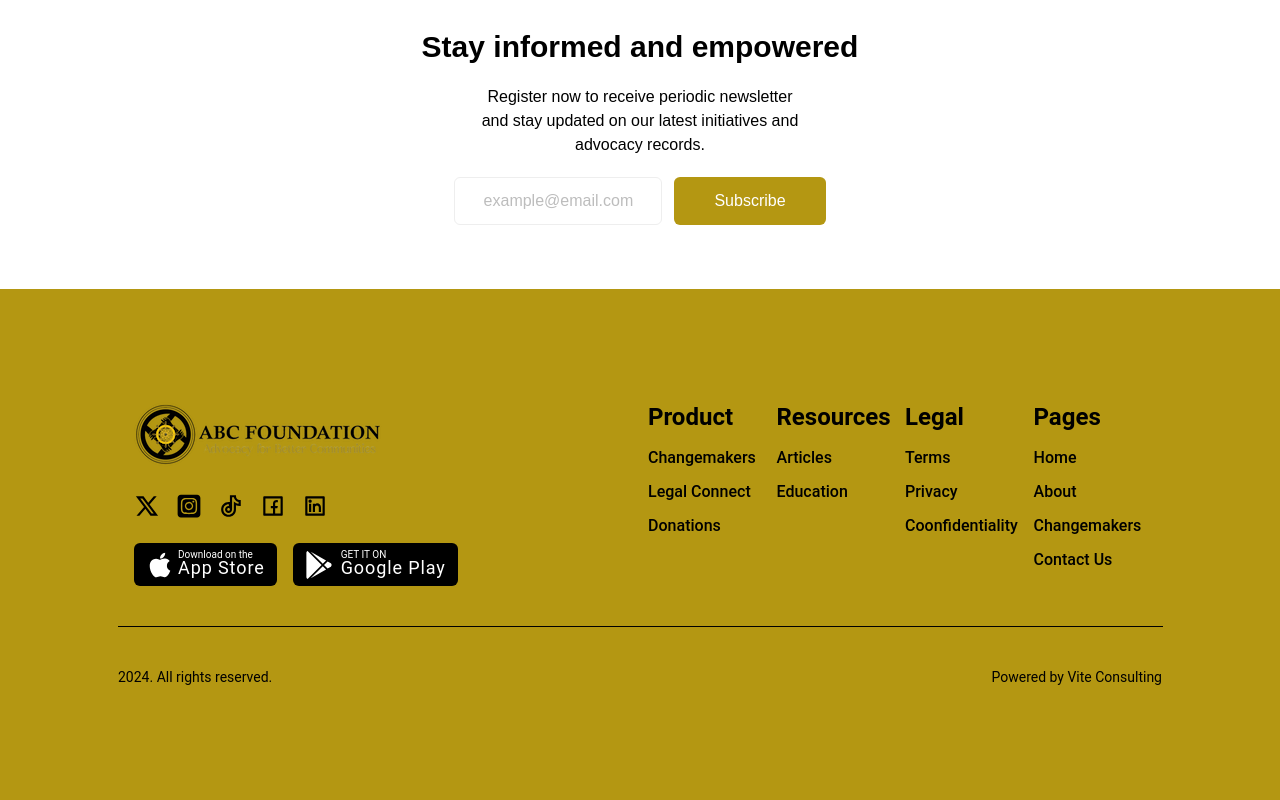
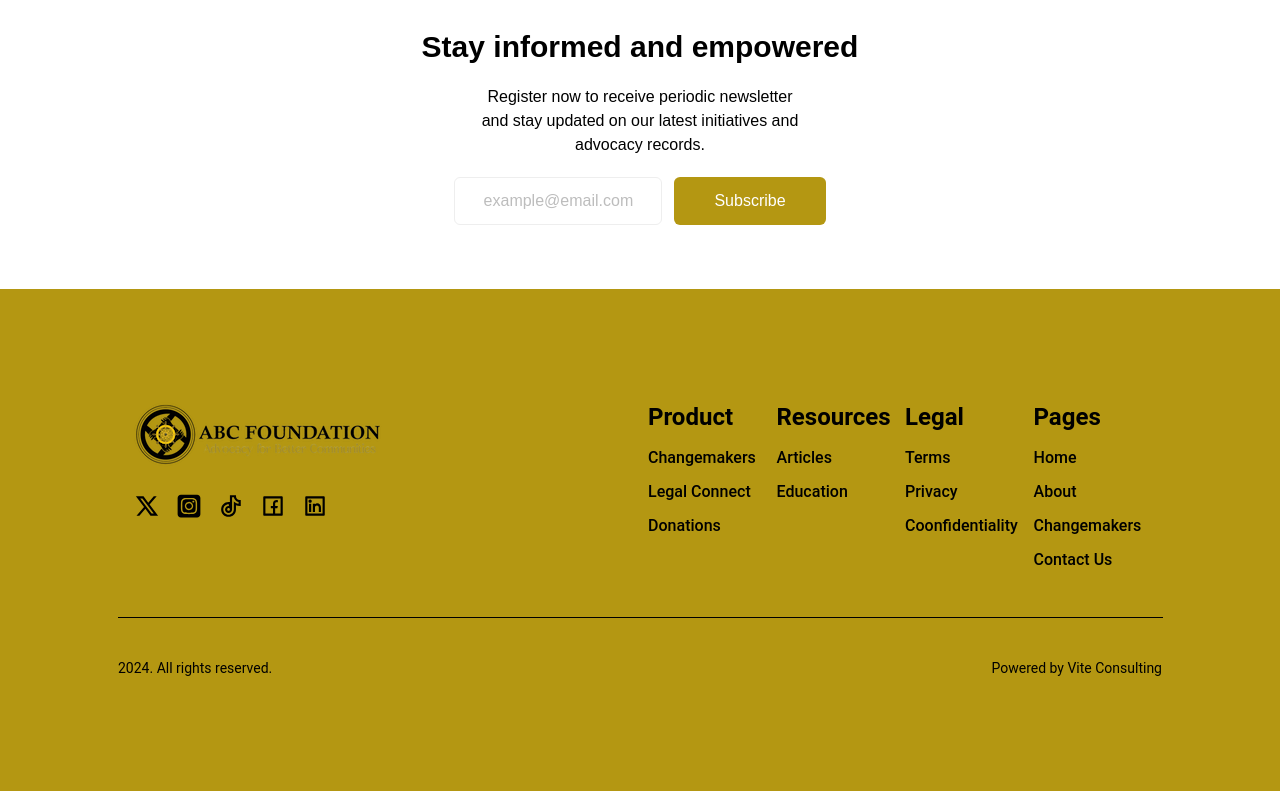
Before and after one commit to adminadbc/abcwebsite, a Next.js app: page /main in a window 1280 px wide. Shown: the part 6170-6970 px from the top of the page. Built offline with nearby package versions, Linux system fonts and the light colour scheme; a web font is replaced by a local one.

Commit message:
deactivated stores logos

```diff
--- a/app/ui/components/footer.tsx
+++ b/app/ui/components/footer.tsx
@@ -2,7 +2,7 @@
 
 import { Typography } from "@material-tailwind/react";
 import Image from "next/image";
-import { FaApple, FaGooglePlay } from "react-icons/fa";
+// import { FaApple, FaGooglePlay } from "react-icons/fa";
 
 import {
   RiFacebookBoxLine,
@@ -63,24 +63,6 @@ export function Footer4() {
                 <RiLinkedinBoxLine size={26} />
               </a>
             </div>
-            <div className="flex flex-col md:flex-row  font-sans mt-6 gap-4">
-              <div className="flex gap-1 w-fit bg-black text-white rounded-md px-3 py-1">
-                <FaApple color="white" size={28} className="mt-1" />
-                <div>
-                  <div className="text-[10px]">Download on the</div>
-                  <div className="text-lg -mt-2 tracking-wider">App Store</div>
-                </div>
-              </div>
-              <div className="flex gap-2  bg-black w-fit text-white rounded-md px-3 py-1">
-                <FaGooglePlay color="white" size={28} className="mt-1" />
-                <div>
-                  <div className="text-[10px]">GET IT ON</div>
-                  <div className="text-lg -mt-2 tracking-wider">
-                    Google Play
-                  </div>
-                </div>
-              </div>
-            </div>
           </div>
           <div className="grid grid-cols-2 justify-between gap-4 lg:grid-cols-4">
             {links.map(({ title, items }) => (
```
